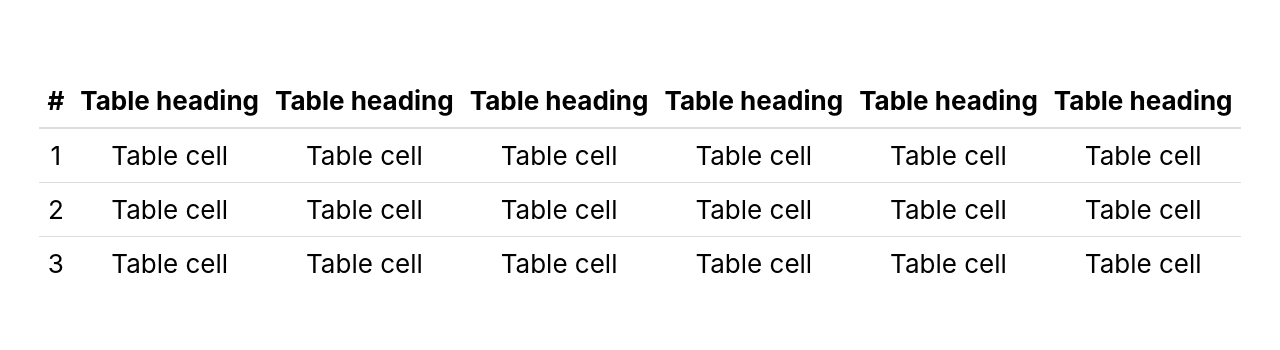
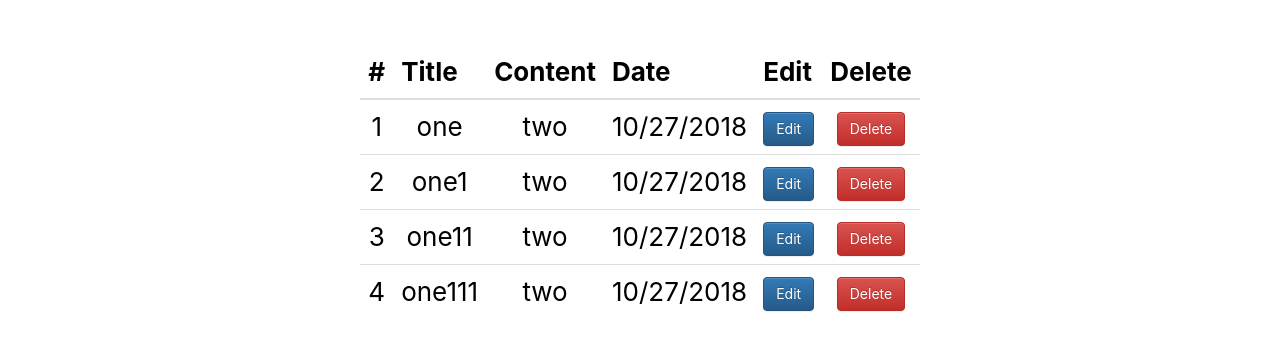
Before and after one commit to zainmustafa/journiletodo, a React (Create React App) app in the folder todo-frontend/: page / in a window 1280 px wide. Shown: the part 208-558 px from the top of the page. Built offline with nearby package versions, Linux system fonts and the light colour scheme.

Commit message:
add dynamic listing.

```diff
--- a/todo-frontend/src/components/listView.js
+++ b/todo-frontend/src/components/listView.js
@@ -1,49 +1,56 @@
 import React, { Component } from "react";
-import { Table } from "react-bootstrap";
-
+import { Table, Button } from "react-bootstrap";
 class ListView extends Component {
   render() {
+      const data = [
+          {
+              title : "one",
+              content : "two",
+              date : "10/27/2018"
+          },
+          {
+              title : "one1",
+              content : "two",
+              date : "10/27/2018"
+          },
+          {
+              title : "one11",
+              content : "two",
+              date : "10/27/2018"
+          },
+          {
+              title : "one111",
+              content : "two",
+              date : "10/27/2018"
+          }
+      ]
     return (
       <Table responsive>
         <thead>
           <tr>
             <th>#</th>
-            <th>Table heading</th>
-            <th>Table heading</th>
-            <th>Table heading</th>
-            <th>Table heading</th>
-            <th>Table heading</th>
-            <th>Table heading</th>
+            <th>Title</th>
+            <th>Content</th>
+            <th>Date</th>
+            <th>Edit</th>
+            <th>Delete</th>
           </tr>
         </thead>
         <tbody>
-          <tr>
-            <td>1</td>
-            <td>Table cell</td>
-            <td>Table cell</td>
-            <td>Table cell</td>
-            <td>Table cell</td>
-            <td>Table cell</td>
-            <td>Table cell</td>
-          </tr>
-          <tr>
-            <td>2</td>
-            <td>Table cell</td>
-            <td>Table cell</td>
-            <td>Table cell</td>
-            <td>Table cell</td>
-            <td>Table cell</td>
-            <td>Table cell</td>
-          </tr>
-          <tr>
-            <td>3</td>
-            <td>Table cell</td>
-            <td>Table cell</td>
-            <td>Table cell</td>
-            <td>Table cell</td>
-            <td>Table cell</td>
-            <td>Table cell</td>
-          </tr>
+          {data.map((d, i) => {
+            return <tr key={i.toString()}>
+              <td>{i+1}</td>
+              <td>{d.title}</td>
+              <td>{d.content}</td>
+              <td>{d.date}</td>
+              <td>
+                <Button bsStyle="primary">Edit</Button>
+              </td>
+              <td>
+                <Button bsStyle="danger">Delete</Button>
+              </td>
+            </tr>;
+          })}
         </tbody>
       </Table>
     );
```
